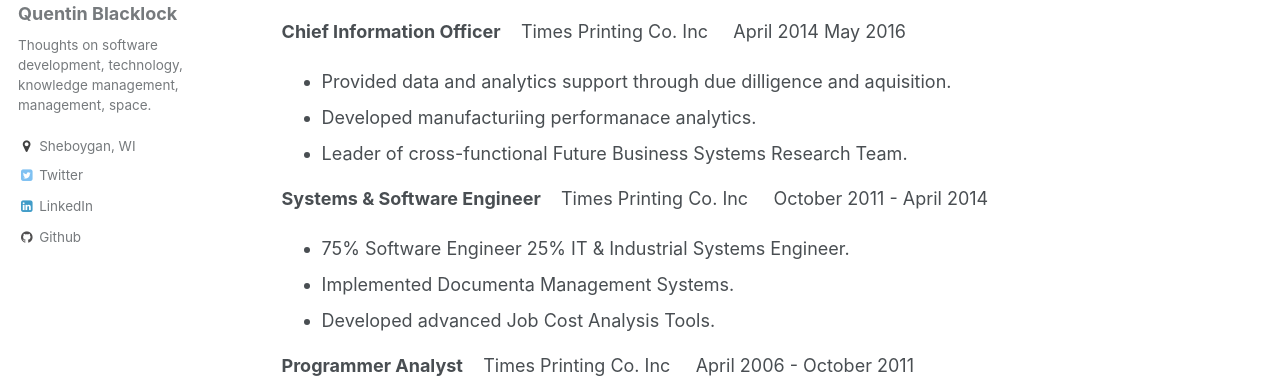
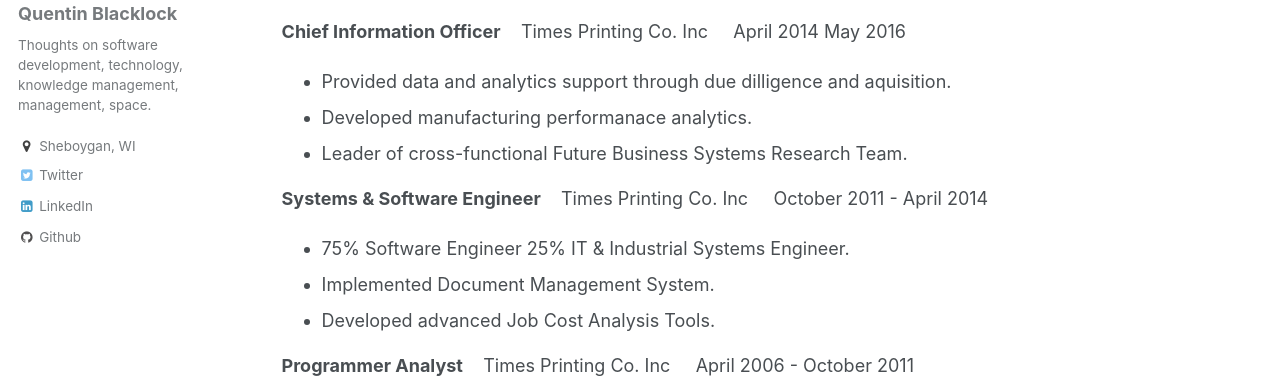
Before and after one commit to quentin-blacklock/quentin-blacklock.github.io, a Jekyll site: the page built from _pages/about.md, in a window 1280 px wide and 900 px high, scrolled down 571 px. Shown: the part 153-537 px from the top of the window. Built offline with Jekyll 4.4.1, drawn with Linux system fonts in a browser that asks for light colours.

Commit message:
edit about

```diff
--- a/_pages/about.md
+++ b/_pages/about.md
@@ -27,13 +27,13 @@
 **Chief Information Officer** &nbsp;&nbsp;&nbsp;Times Printing Co. Inc &nbsp;&nbsp;&nbsp; April 2014 May 2016
 
 - Provided data and analytics support through due dilligence and aquisition.
-- Developed manufacturiing performanace analytics.
+- Developed manufacturing performanace analytics.
 - Leader of cross-functional Future Business Systems Research Team.
 
 **Systems & Software Engineer** &nbsp;&nbsp;&nbsp;Times Printing Co. Inc &nbsp;&nbsp;&nbsp; October 2011 - April 2014
 
 - 75% Software Engineer 25% IT & Industrial Systems Engineer.
-- Implemented Documenta Management Systems.
+- Implemented Document Management System.
 - Developed advanced Job Cost Analysis Tools.
 
 
```
